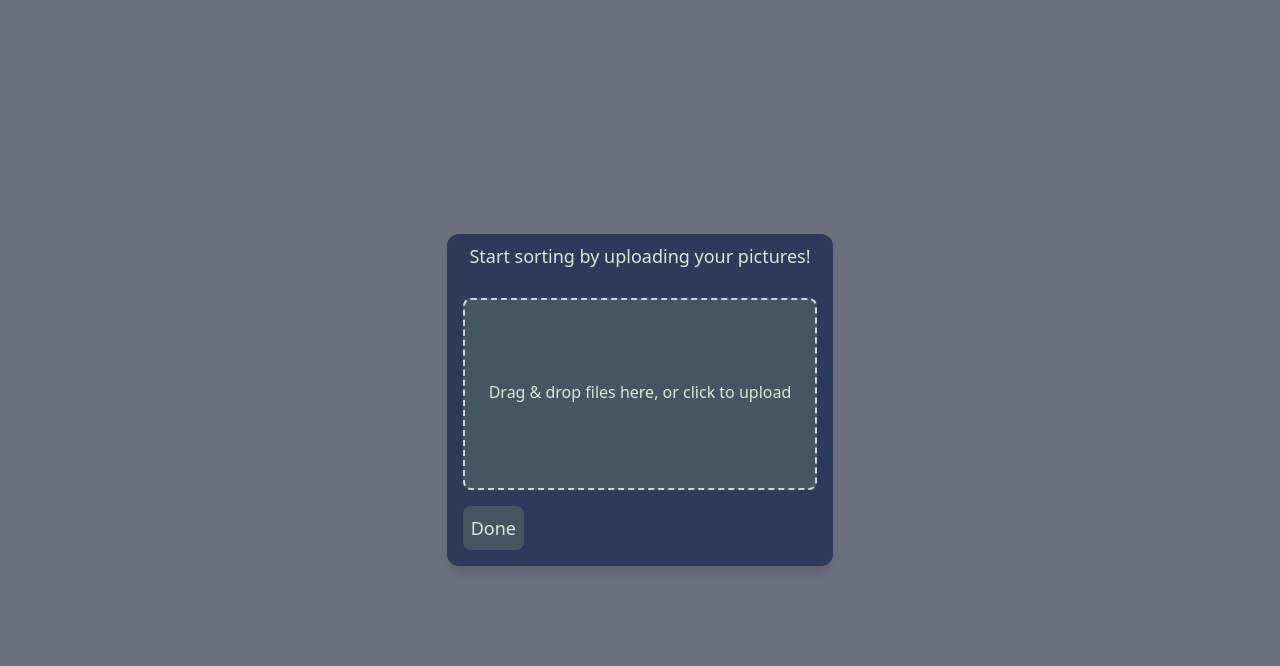
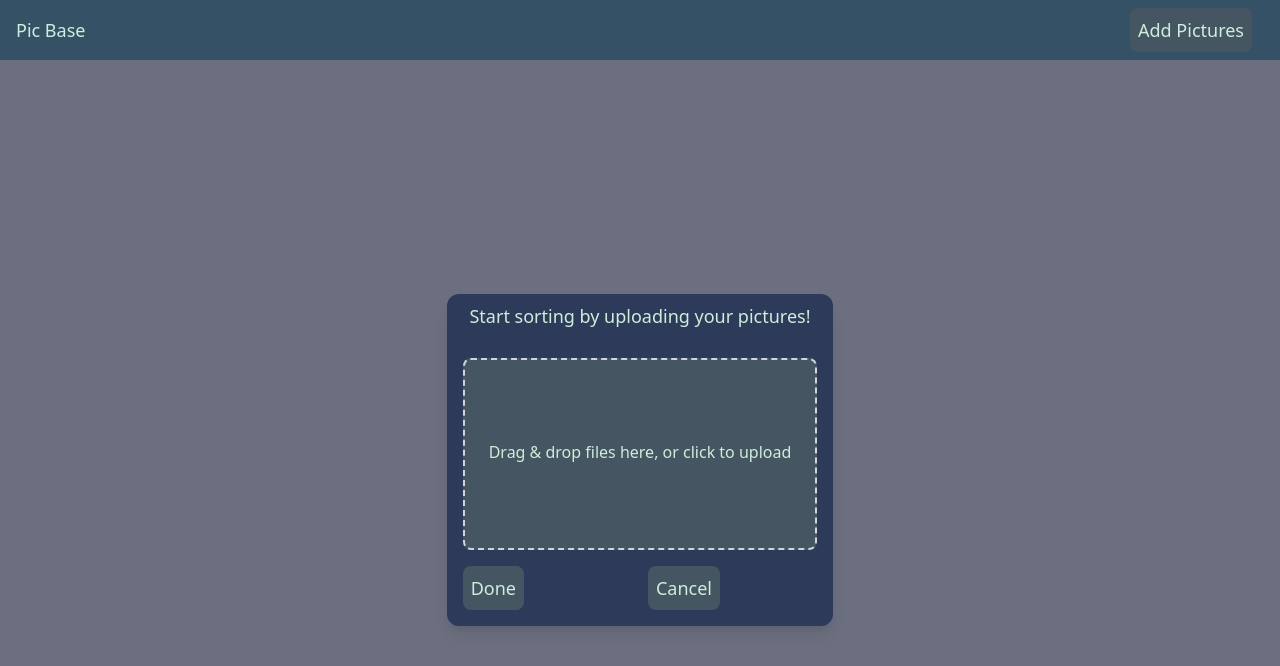
Before and after one commit to SIMKCN/pic-base, a Vue app: page / in a window 1280 px wide. Both pictures are taken after a click on the button "Add Pictures". Shown: the top 666 px of the page. Built offline with nearby package versions, Linux system fonts and the light colour scheme.

Commit message:
new Header for website

```diff
--- a/src/App.vue
+++ b/src/App.vue
@@ -1,6 +1,7 @@
 <script>
 import newsorting from "@/components/AppNewSorting.vue"
 import basebutton from "./components/BaseButton.vue";
+import appheader from "@/components/AppHeader.vue"
 export default {
   name: "app",
   data() {
@@ -10,16 +11,20 @@ export default {
   },
   components: {
     newsorting,
-    basebutton
+    basebutton,
+    appheader
 
   }
 }
 
 </script>
 <template>
+  <div>
+    <appheader @changeSorting="new_sorting_session = !new_sorting_session"></appheader>
+  </div>
   <div class="flex items-center justify-center h-screen">
     <newsorting v-if="new_sorting_session" @done="new_sorting_session = false"></newsorting>
-    <basebutton label="Add Pictures" v-if="new_sorting_session == false" @clicked="new_sorting_session = !new_sorting_session"></basebutton>
+
   </div>
 
 
--- /dev/null
+++ b/src/components/AppHeader.vue
@@ -0,0 +1,24 @@
+<template>
+    <div class="grid grid-rows-1 grid-cols-2 bg-[#355166] w-screen">
+        <p class="text-lg text-[#CEEDDB] mx-2 my-2 px-2 py-2">Pic Base</p>
+        <basebutton label="Add Pictures" class="flex justify-self-end mr-5" @clicked="changeSorting"></basebutton>
+    </div>
+
+</template>
+<script>
+import basebutton from "@/components/BaseButton.vue"
+export default {
+    name: "appheader",
+    components: {
+        basebutton
+    },
+    methods: {
+
+    changeSorting() {
+        this.$emit("changeSorting")
+      }
+
+    }
+
+}
+</script>
--- a/src/components/AppNewSorting.vue
+++ b/src/components/AppNewSorting.vue
@@ -4,7 +4,12 @@
           Start sorting by uploading your pictures!
         </h1>
         <filepick></filepick>
-        <basebutton label="Done" @clicked="closeUploadWindow"></basebutton>
+        <div class="grid grid-rows-1 grid-cols-2 justify-evenly">
+            <basebutton label="Done" @clicked="closeUploadWindow"></basebutton>
+            <basebutton label="Cancel" @clicked="closeUploadWindow"></basebutton>
+        </div>
+
+
     </div>
   </template>
 
```
